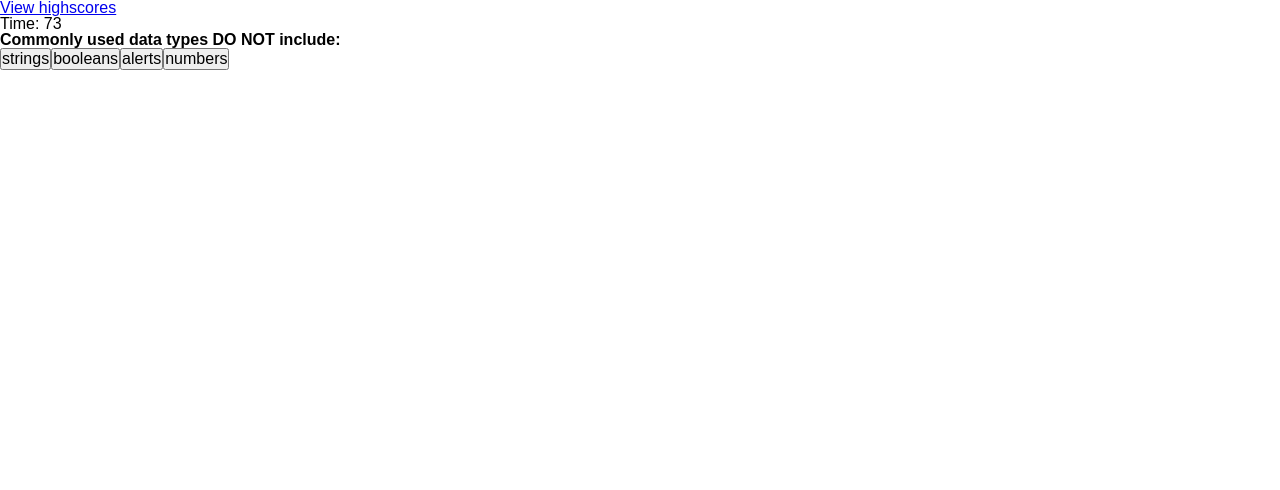
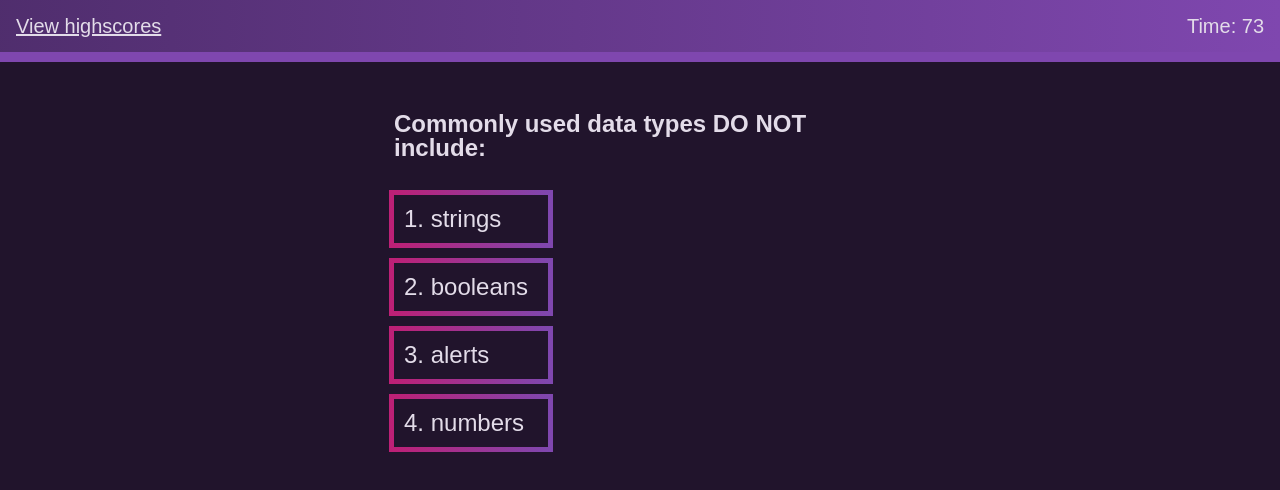
Before and after one commit to Binnyboy1/Web-API-Code-Quiz, a plain HTML site: page index.html in a window 1280 px wide. Both pictures are taken after a click on the button "Start Quiz". Drawn offline with Linux system fonts and the light colour scheme.

Commit message:
started and finished CSS UI customization

```diff
--- a/assets/css/style.css
+++ b/assets/css/style.css
@@ -1,3 +1,162 @@
+/*
+Global attributes begin here
+*/
+:root {
+    --primary: #7f47af;
+    --primary50: #7e47ae80;
+    --secondary: #bd2076;
+    --light: #e3dce9;
+    --dark: #21142c;
+    --invis: #ffffff00;
+}
+
+* {
+    background-color: var(--dark);
+    color: var(--light);
+}
+
+header {
+    background-image: linear-gradient(to right, var(--primary50), var(--primary));
+    border-bottom: 10px solid var(--primary);
+    color: var(--secondary);
+
+    display: flex;
+    flex-direction: row;
+    justify-content: space-between;
+
+    padding: 16px;
+    font-size: 20px;
+}
+
+header * {
+    background-color: var(--invis);
+}
+
+.wrapper {
+    text-align: center;
+    margin-top: 50px;
+}
+
+/*
+Start Screen start here
+*/
+#start-screen * {
+    padding: 10px;
+}
+
+#start-screen > h1 {
+    font-size: 32px;
+}
+
+#start-screen > p {
+    font-size: 20px;
+}
+
+#start-screen > button {
+    margin-top: 25px;
+}
+
+/*
+Questions start here
+*/
+#questions {
+    text-align: left;
+    margin: 0 30vw;
+}
+
+#questions > h2 {
+    font-size: 24px;
+    padding-left: 10px;
+}
+
+#choices {
+    display: flex;
+    flex-direction: column;
+    align-items: flex-start;
+    width: max-content;
+    margin-top: 25px;
+}
+
+#choices * {
+    width: 100%;
+    text-align: left;
+}
+
+/*
+End Screen start here
+*/
+#end-screen {
+    text-align: left;
+    margin: 0 30vw;
+}
+
+#end-screen > * {
+    margin: 10px 0;
+}
+
+#end-screen > h2 {
+    font-size: 32px;
+    margin-bottom: 20px;
+}
+
+#end-screen > p {
+    font-size: 20px;
+}
+
+#entry {
+    display: flex;
+    align-items: center;
+}
+
+#end-screen button {
+    font-size: 16px;
+    padding: 5px;
+    margin: 0;
+    margin-left: 10px;
+}
+
+/*
+Highscores start here
+*/
+h1 {
+    font-size: 32px;
+    margin-top: 100px;
+    margin-bottom: 20px;
+}
+
+#highscores {
+    margin-bottom: 25px;
+    display: flex;
+    flex-direction: column;
+    align-items: center;
+}
+
+li {
+    background-image: radial-gradient(circle, var(--invis), var(--primary50));
+    text-align: left;
+    margin: 4px 0;
+    padding: 8px 32px;
+    font-size: 20px;
+    width: 50%;
+}
+
+#transparent-border {
+    border: 3px solid;
+    border-image-slice: 1;
+    border-image-source: linear-gradient(to left, var(--primary), var(--primary50));
+}
+
+/* break */
+
+button {
+    font-size: 24px;
+    border: 5px solid;
+    border-image-slice: 1;
+    border-image-source: linear-gradient(to left, var(--primary), var(--secondary));
+    padding: 10px;
+    margin: 5px;
+}
+
 .hide {
     display: none;
 }
--- a/assets/js/logic.js
+++ b/assets/js/logic.js
@@ -74,6 +74,7 @@ function questionClick(event) {
 
         // give them feedback, letting them know it's wrong
         console.log("wrong");
+        console.log(event.target.innerText);
     } else {
         // give them feedback, letting them know it's right
         console.log("right");
@@ -157,9 +158,10 @@ function saveHighscore() {
         }
 
         // redirect to next page
-        setTimeout(function() {
-            location.href = "./highscores.html";
-        }, 2000);
+        location.href = "./highscores.html";
+        // setTimeout(function() {
+        //     location.href = "./highscores.html";
+        // }, 2000);
     }
 }
 
--- a/assets/js/questions.js
+++ b/assets/js/questions.js
@@ -3,51 +3,51 @@ var questions = [
     {
         title: 'Commonly used data types DO NOT include:',
         choices: [
-            'strings',
-            'booleans',
-            'alerts',
-            'numbers'
+            '1. strings',
+            '2. booleans',
+            '3. alerts',
+            '4. numbers'
         ],
-        answer: 'alerts'
+        answer: '3. alerts'
     },
     {
         title: 'The condition in an if / else statement is enclosed within ___.',
         choices: [
-            'quotes',
-            'curly brackets',
-            'parentheses',
-            'square brackets'
+            '1. quotes',
+            '2. curly brackets',
+            '3. parentheses',
+            '4. square brackets'
         ],
-        answer: 'parentheses'
+        answer: '3. parentheses'
     },
     {
         title: 'Arrays in JavaScript can be used to store ___.',
         choices: [
-            'numbers and strings',
-            'other arrays',
-            'booleans',
-            'all of the above'
+            '1. numbers and strings',
+            '2. other arrays',
+            '3. booleans',
+            '4. all of the above'
         ],
-        answer: 'all of the above'
+        answer: '4. all of the above'
     },
     {
         title: 'String values must be enclosed within ___ when being assigned to variables.',
         choices: [
-            'commas',
-            'curly brackets',
-            'quotes',
-            'parentheses'
+            '1. commas',
+            '2. curly brackets',
+            '3. quotes',
+            '4. parentheses'
         ],
-        answer: 'quotes'
+        answer: '3. quotes'
     },
     {
         title: 'A very useful tool used during development and debugging for printing content to the debugger is:',
         choices: [
-            'JavaScript',
-            'terminal / bash',
-            'for loops',
-            'console.log'
+            '1. JavaScript',
+            '2. terminal / bash',
+            '3. for loops',
+            '4. console.log'
         ],
-        answer: 'console.log'
+        answer: '4. console.log'
     }
 ];
--- a/assets/js/scores.js
+++ b/assets/js/scores.js
@@ -21,10 +21,10 @@ function printHighscores() {
         cnt++;
         if (item === "names" || item === "scores") {
             if (cnt === 2) {
-                highscoresEl.innerHTML += `<li>${highscores.names}: ${highscores.scores}</li>`;
+                highscoresEl.innerHTML += `<li id="transparent-border">${highscores.names}: ${highscores.scores}</li>`;
             }
         } else {
-            highscoresEl.innerHTML += `<li>${highscores[item].names}: ${highscores[item].scores}</li>`;
+            highscoresEl.innerHTML += `<li id="transparent-border">${highscores[item].names}: ${highscores[item].scores}</li>`;
         }
     }
 
--- a/index.html
+++ b/index.html
@@ -10,6 +10,7 @@
     </head>
 
     <body>
+        <header>
             <div>
                 <!-- <a> tag that references highscores.html so user could go straight to
                 the scores if they want to -->
@@ -20,6 +21,7 @@
                 <!-- span with your timer in it -->
                 <span id="timerId">Time: 0</span>
             </div>
+        </header>
 
         <div class="wrapper">
             <div id="start-screen" class="start">
@@ -42,7 +44,7 @@
             <div id="end-screen" class="hide">
                 <h2>All done!</h2>
                 <p>Your final score is <span id="final-score"></span>.</p>
-                <p>
+                <p id="entry">
                     Enter initials: <input type="text" id="initials" max="3" />
                     <button id="submit">Submit</button>
                 </p>
```
Lines whose indentation alone changed are shown as unchanged.
